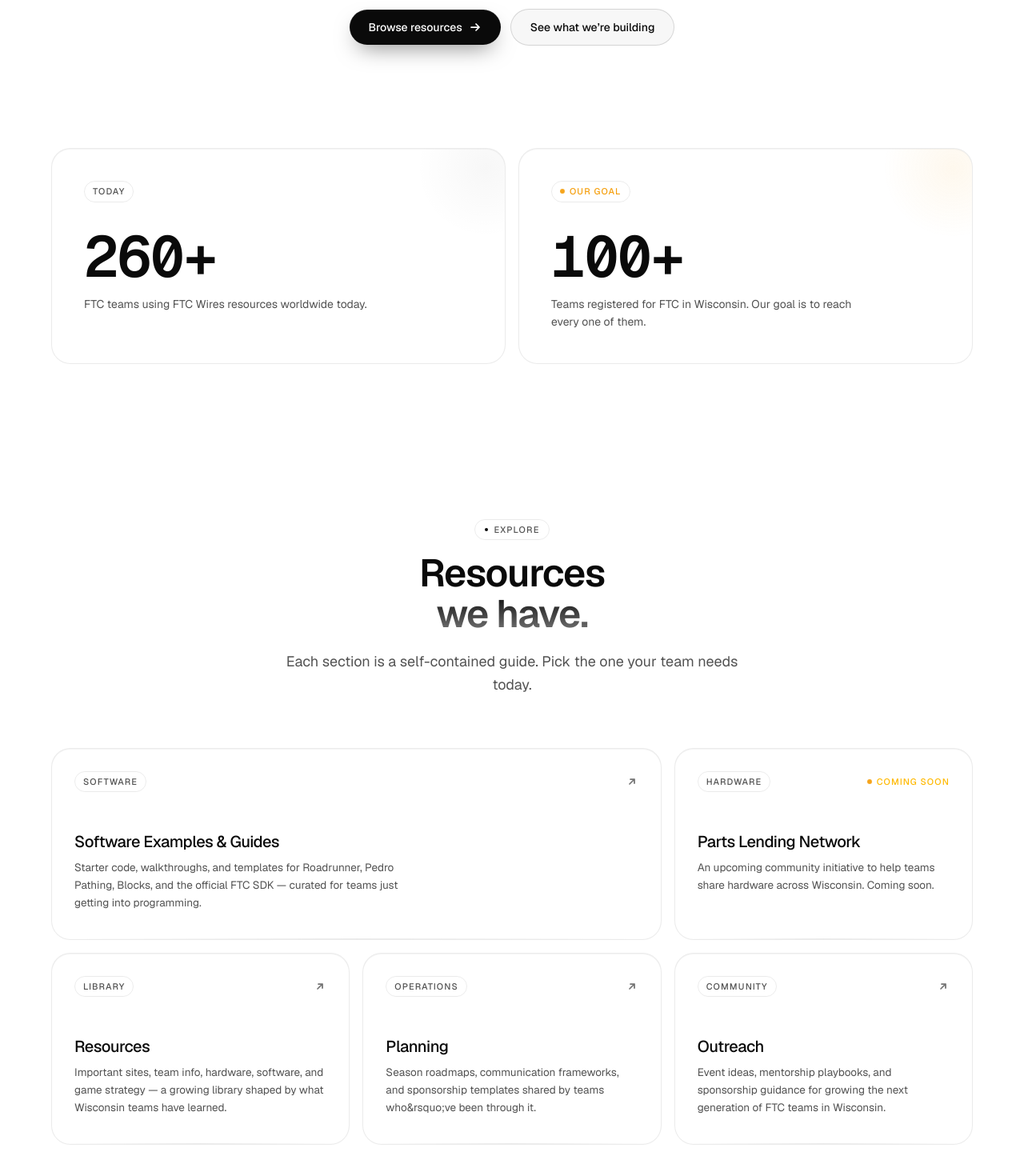
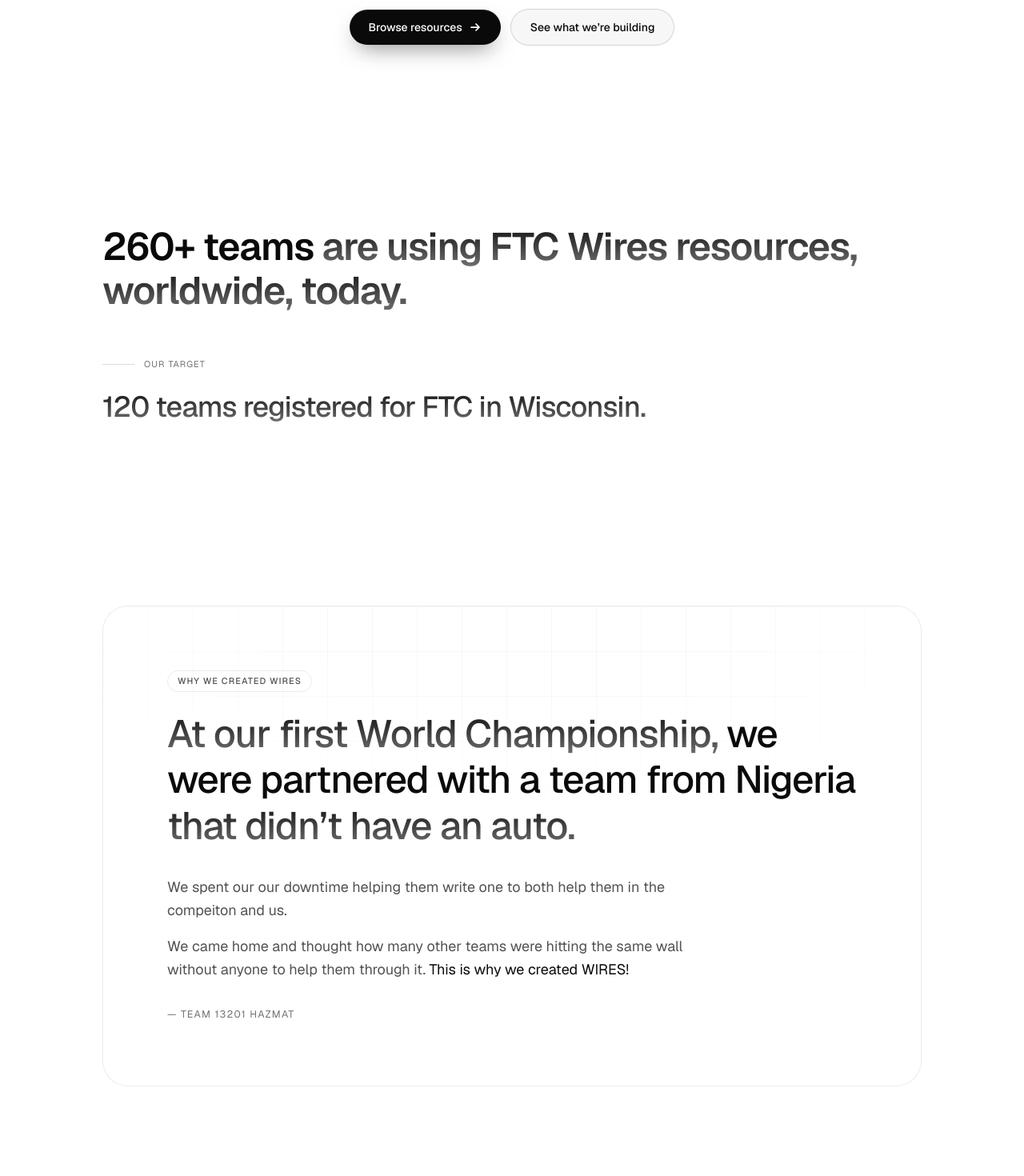
Before and after one commit to 13201Hazmat/ftcwires, a Next.js app: page / in a window 1280 px wide. Shown: the part 600-2070 px from the top of the page at 80% size. Built offline with nearby package versions, Linux system fonts and the light colour scheme.

Commit message:
Finisishing up software platform

```diff
--- a/app/_lib/ui.tsx
+++ b/app/_lib/ui.tsx
@@ -112,7 +112,7 @@
   desc,
   align = "center",
 }: {
-  eyebrow: string;
+  eyebrow?: string;
   title: React.ReactNode;
   desc?: React.ReactNode;
   align?: "center" | "left";
@@ -124,8 +124,10 @@
         isCenter ? "mx-auto max-w-3xl text-center" : "max-w-2xl"
       }
     >
-      <SectionEyebrow center={isCenter}>{eyebrow}</SectionEyebrow>
-      <h2 className="mt-4 text-4xl font-semibold leading-[1.05] tracking-tight sm:text-5xl">
+      {eyebrow ? (
+        <SectionEyebrow center={isCenter}>{eyebrow}</SectionEyebrow>
+      ) : null}
+      <h2 className={`text-4xl font-semibold leading-[1.05] tracking-tight sm:text-5xl ${eyebrow ? "mt-4" : ""}`}>
         {title}
       </h2>
       {desc ? (
--- a/app/command-based/page.tsx
+++ b/app/command-based/page.tsx
@@ -119,9 +119,8 @@
               commands want the same subsystem.
             </p>
             <p className="mt-4 text-base leading-relaxed text-muted">
-              The result: hardware lives in one place, behavior lives in
-              another, and your autonomous and teleop end up reading like
-              prose instead of nested {`if`}-statements.
+              The result: cleaner code, reusable actions, and auto
+               routines that are easier to build, test, and improve.
             </p>
           </div>
           <div className="lg:col-span-7">
@@ -602,13 +601,13 @@
     {
       tag: "Library",
       title: "NextFTC",
-      desc: "A modern command-based framework for FTC with an opinionated, batteries-included API.",
+      desc: "A framework with simplified hardware setup, controls, and easy to use commands.",
       href: "https://nextftc.dev",
     },
     {
       tag: "Library",
       title: "Ivy",
-      desc: "A simple, easy to use, and powerful command-based control flow library for FTC",
+      desc: "A simple, easy to use, and powerful command-based control flow library for FTC (No hardware abstraction, just commands)",
       href: "https://pedropathing.com/docs/ivy",
     },
     {
@@ -623,12 +622,6 @@
       desc: "The canonical conceptual reference. FTC adaptations map cleanly to these ideas.",
       href: "https://docs.wpilib.org/en/stable/docs/software/commandbased/index.html",
     },
-    {
-      tag: "Docs",
-      title: "FTC Docs",
-      desc: "Official FTC software documentation — useful baseline before adopting any library.",
-      href: "https://ftc-docs.firstinspires.org",
-    },
   ];
   return (
     <section id="references" className="px-6 py-24 lg:py-32 scroll-mt-32">
@@ -637,8 +630,7 @@
           eyebrow="Community libraries & references"
           title={
             <>
-              We didn&rsquo;t write any of these.
-              <span className="block text-fade">Support the creators who did..</span>
+              <span className="block text-fade">Check out some of the common libraries</span>
             </>
           }
           desc="These libraries exist because of the FTC community."
@@ -700,54 +692,33 @@
             className="bg-grid pointer-events-none absolute inset-0 opacity-50"
           />
           <div className="relative">
-            <SectionEyebrow>Coming next</SectionEyebrow>
+            <SectionEyebrow>Video</SectionEyebrow>
             <h2 className="mt-4 text-3xl font-semibold tracking-tight sm:text-4xl">
-              Worked examples,
-              <span className="block text-fade">contributed by teams.</span>
+              What Ivy is and How to Structure it
+              <span className="block text-fade">- a Pedro Pathing video by Davis Luxenburg.</span>
             </h2>
             <p className="mt-5 max-w-2xl text-[14.5px] leading-relaxed text-muted sm:text-base">
-              Planned additions to this page: a full reference subsystem set,
-              a starter command library, an end-to-end autonomous routine
-              walkthrough, and a teleop binding pattern guide. If your team
-              has written something worth sharing, send it in.
+              This is a 30-minute walkthrough of the Ivy library and the basics of
+              commands. Davis will go over how to structure your code the differences between different libraries and more.
             </p>
 
-            <div className="mt-10 grid grid-cols-1 gap-3 sm:grid-cols-2">
-              {[
-                "Reference subsystem",
-                "Auto Command Routines",
-                "Sequential auto walkthrough",
-                "Teleop binding",
-              ].map((it) => (
             <div
-                  key={it}
-                  className="flex items-center gap-3 rounded-2xl border p-4 text-sm text-muted"
+              className="mt-10 overflow-hidden rounded-2xl border"
               style={{
                 borderColor: "var(--border)",
-                    background:
-                      "color-mix(in oklab, var(--foreground) 2%, transparent)",
+                boxShadow:
+                  "0 20px 50px -20px rgba(0,0,0,0.45)",
               }}
             >
-                  <span
-                    className="pulse-dot inline-block h-1.5 w-1.5 rounded-full"
-                    style={{ background: "#f59e0b" }}
+              <div className="relative aspect-video w-full">
+                <iframe
+                  src="https://www.youtube.com/embed/vTk3mzjlf2k"
+                  title="How Ivy works "
+                  allow="accelerometer; autoplay; clipboard-write; encrypted-media; gyroscope; picture-in-picture; web-share"
+                  allowFullScreen
+                  className="absolute inset-0 h-full w-full"
                 />
-                  <span>{it}</span>
-                  <span className="ml-auto text-[11px] uppercase tracking-widest text-subtle">
-                    Planned
-                  </span>
               </div>
-              ))}
-            </div>
-
-            <div className="mt-10 flex flex-col items-start justify-start gap-3 sm:flex-row">
-              <PrimaryButton href="/contact">
-                Contribute an example
-                <ArrowRight className="h-4 w-4" />
-              </PrimaryButton>
-              <GhostButton href="/resources#software">
-                Back to Software resources
-              </GhostButton>
             </div>
           </div>
         </div>
--- a/app/contact/page.tsx
+++ b/app/contact/page.tsx
@@ -70,7 +70,6 @@
     <section className="px-6 pb-24">
       <div className="mx-auto max-w-6xl">
         <SectionHeader
-          eyebrow="Get in touch"
           title={
             <>
               Different ways
--- a/app/outreach/page.tsx
+++ b/app/outreach/page.tsx
@@ -520,7 +520,6 @@
     <section className="px-6 pb-32">
       <div className="mx-auto max-w-6xl">
         <SectionHeader
-          eyebrow="General tips"
           title={
             <>
               What works across
@@ -561,7 +560,6 @@
     <section className="px-6 pb-32">
       <div className="mx-auto max-w-4xl text-center">
         <SectionHeader
-          eyebrow="Share back"
           title={
             <>
               Run a great event?
--- a/app/page.tsx
+++ b/app/page.tsx
@@ -15,7 +15,7 @@
         eyebrow="A Wisconsin FTC community project"
         title={
           <>
-           Wisconsin Initiative Rising to Enable STEM
+           Wisconsin Rises to Enable STEM Growth (WI.R.E.S.)
           </>
         }
         desc={
@@ -23,9 +23,9 @@
             FTC W.I.R.E.S. is a community resource hub led by{" "}
             <span className="text-foreground">Team 13201 Hazmat</span>, with
             contributions from teams, mentors, and alumni across Wisconsin.
-            We collect and share practical guides, examples, and templates
-            for the tools FTC teams actually use — so newer teams learn
-            faster and existing teams go further.
+            We have created some guides, examples, and templates
+            for common FTC tools so a newer team can grow
+            faster and even an exisiting team can learn!.
           </>
         }
         cta={
@@ -45,7 +45,6 @@
       />
 
       <Stats />
-      <PortalGrid />
       <Mission />
       <HomeCTA />
     </>
@@ -53,200 +52,37 @@
 }
 
 /* =====================================================
- * Stats — where we are vs where we're going
+ * Stats — editorial typography, no card grid
  * ===================================================== */
 function Stats() {
   return (
-    <section className="px-6 pb-12 lg:pb-16">
-      <div className="mx-auto max-w-6xl">
-        <div className="grid grid-cols-1 gap-4 sm:grid-cols-2">
-          <StatCard
-            number="260+"
-            label="FTC teams using FTC Wires resources worldwide today."
-            tag="Today"
+    <section className="px-6 py-16 lg:py-24">
+      <div className="mx-auto max-w-5xl">
+        {/* Achievement — the bigger, primary line */}
+        <p className="text-3xl font-semibold leading-[1.15] tracking-tight text-foreground sm:text-4xl lg:text-5xl">
+          <span className="text-foreground">260+ teams</span>
+          <span className="text-fade">
+            {" "}
+            are using FTC Wires resources, worldwide, today.
+          </span>
+        </p>
+
+        {/* Hand-drawn divider — short rule, not a chip */}
+        <div className="mt-10 flex items-center gap-3 sm:mt-14">
+          <span
+            className="h-px w-10 flex-none"
+            style={{ background: "var(--border-strong)" }}
           />
-          <StatCard
-            number="100+"
-            label="Teams registered for FTC in Wisconsin. Our goal is to reach every one of them."
-            tag="Our Goal"
-            goal
-          />
+          <span className="text-[11px] uppercase tracking-widest text-subtle">
+            Our Target
+          </span>
         </div>
-      </div>
-    </section>
-  );
-}
 
-function StatCard({
-  number,
-  label,
-  tag,
-  goal = false,
-}: {
-  number: string;
-  label: string;
-  tag: string;
-  goal?: boolean;
-}) {
-  return (
-    <div
-      className="relative overflow-hidden rounded-3xl border p-8 sm:p-10"
-      style={{
-        borderColor: "var(--border)",
-        background: "var(--surface)",
-        boxShadow:
-          "0 1px 0 color-mix(in oklab, var(--foreground) 4%, transparent) inset",
-      }}
-    >
-      <div className="flex items-center justify-between">
-        <span
-          className="inline-flex items-center gap-1.5 rounded-full border px-2.5 py-1 text-[11px] font-medium uppercase tracking-widest"
-          style={{
-            borderColor: "var(--border)",
-            color: goal ? "#f59e0b" : "var(--muted)",
-          }}
-        >
-          {goal ? (
-            <span
-              className="pulse-dot inline-block h-1.5 w-1.5 rounded-full"
-              style={{ background: "#f59e0b" }}
-            />
-          ) : null}
-          {tag}
-        </span>
-      </div>
-      <div className="mt-8 flex items-baseline gap-4">
-        <div className="font-mono text-6xl font-semibold tracking-tight text-foreground sm:text-7xl">
-          {number}
-        </div>
-      </div>
-      <p className="mt-3 max-w-sm text-[14px] leading-relaxed text-muted">
-        {label}
-      </p>
-      <div
-        aria-hidden
-        className="pointer-events-none absolute -right-16 -top-16 h-44 w-44 rounded-full opacity-40"
-        style={{
-          background: goal
-            ? "radial-gradient(circle, rgba(245,158,11,0.18), transparent 70%)"
-            : "radial-gradient(circle, color-mix(in oklab, var(--foreground) 8%, transparent), transparent 70%)",
-        }}
-      />
-    </div>
-  );
-}
-
-/* =====================================================
- * Portal grid — major sections at a glance
- * ===================================================== */
-function PortalGrid() {
-  const items: {
-    href: string;
-    title: string;
-    desc: string;
-    tag: string;
-    status?: "soon";
-    span?: string;
-  }[] = [
-    {
-      href: "/software-platform",
-      title: "Software Examples & Guides",
-      desc: "Starter code, walkthroughs, and templates for Roadrunner, Pedro Pathing, Blocks, and the official FTC SDK — curated for teams just getting into programming.",
-      tag: "Software",
-      span: "lg:col-span-2",
-    },
-    {
-      href: "/parts-lending-network",
-      title: "Parts Lending Network",
-      desc: "An upcoming community initiative to help teams share hardware across Wisconsin. Coming soon.",
-      tag: "Hardware",
-      status: "soon",
-    },
-    {
-      href: "/resources",
-      title: "Resources",
-      desc: "Important sites, team info, hardware, software, and game strategy — a growing library shaped by what Wisconsin teams have learned.",
-      tag: "Library",
-    },
-    {
-      href: "/planning",
-      title: "Planning",
-      desc: "Season roadmaps, communication frameworks, and sponsorship templates shared by teams who&rsquo;ve been through it.",
-      tag: "Operations",
-    },
-    {
-      href: "/outreach",
-      title: "Outreach",
-      desc: "Event ideas, mentorship playbooks, and sponsorship guidance for growing the next generation of FTC teams in Wisconsin.",
-      tag: "Community",
-    },
-  ];
-
-  return (
-    <section className="px-6 py-24 lg:py-32">
-      <div className="mx-auto max-w-6xl">
-        <SectionHeader
-          eyebrow="Explore"
-          title={
-            <>
-              Resources
-              <span className="block text-fade">we have.</span>
-            </>
-          }
-          desc="Each section is a self-contained guide. Pick the one your team needs today."
-        />
-
-        <div className="mt-16 grid grid-cols-1 gap-4 sm:grid-cols-2 lg:grid-cols-3">
-          {items.map((it) => (
-            <Link
-              key={it.href}
-              href={it.href}
-              className={`group relative flex flex-col overflow-hidden rounded-3xl border p-7 transition-all duration-300 hover:-translate-y-1 ${
-                it.span ?? ""
-              }`}
-              style={{
-                borderColor: "var(--border)",
-                background: "var(--surface)",
-                boxShadow:
-                  "0 1px 0 color-mix(in oklab, var(--foreground) 4%, transparent) inset",
-                minHeight: 240,
-              }}
-            >
-              <div className="mb-12 flex items-center justify-between">
-                <span
-                  className="rounded-full border px-2.5 py-1 text-[11px] font-medium uppercase tracking-widest text-muted"
-                  style={{ borderColor: "var(--border)" }}
-                >
-                  {it.tag}
-                </span>
-                {it.status === "soon" ? (
-                  <span className="inline-flex items-center gap-1.5 text-[11px] font-medium uppercase tracking-widest text-amber-400">
-                    <span
-                      className="pulse-dot inline-block h-1.5 w-1.5 rounded-full"
-                      style={{ background: "#f59e0b" }}
-                    />
-                    Coming soon
-                  </span>
-                ) : (
-                  <ArrowUpRight className="h-4 w-4 text-subtle transition-all duration-300 group-hover:-translate-y-0.5 group-hover:translate-x-0.5 group-hover:text-foreground" />
-                )}
-              </div>
-              <h3 className="text-xl font-medium tracking-tight text-foreground">
-                {it.title}
-              </h3>
-              <p className="mt-2 max-w-md text-[13.5px] leading-relaxed text-muted">
-                {it.desc}
-              </p>
-              <div
-                className="pointer-events-none absolute inset-x-0 bottom-0 h-px opacity-60"
-                style={{
-                  background:
-                    "linear-gradient(to right, transparent, var(--border-strong), transparent)",
-                }}
-              />
-            </Link>
-          ))}
-        </div>
+        {/* Aspiration — smaller, secondary line */}
+        <p className="mt-5 text-2xl font-medium leading-snug tracking-tight text-foreground sm:text-3xl lg:text-4xl">
+          <span className="text-fade">120 te</span>
+          <span className="text-fade">ams registered for FTC in Wisconsin.</span>
+        </p>
       </div>
     </section>
   );
@@ -312,21 +148,36 @@
               className="inline-flex items-center gap-2 rounded-full border px-3 py-1 text-[11px] font-medium uppercase tracking-widest text-muted"
               style={{ borderColor: "var(--border)" }}
             >
-              What we do
+              Why we created WIRES
             </span>
-            <p className="mt-6 text-3xl font-medium leading-snug tracking-tight text-foreground sm:text-4xl lg:text-5xl">
-              <span className="text-fade">FTC Wires is a </span>
-              <span className="text-foreground">
-                community-driven resource platform
-              </span>
-              <span className="text-fade">
-                {" "}
-                focused on helping FTC teams{" "}
-              </span>
-              <span className="text-foreground">
-                learn, build, and grow faster
-              </span>
-              <span className="text-fade"> together.</span>
+
+            {/* The hook — the moment everything started */}
+            <p className="mt-6 text-3xl font-medium leading-[1.2] tracking-tight text-foreground sm:text-4xl lg:text-5xl">
+              <span className="text-fade">At our first World Championship,</span>{" "}
+              we were partnered with a team from{" "}
+              <span className="text-foreground">Nigeria</span>{" "}
+              <span className="text-fade">that didn&rsquo;t have an auto.</span>
+            </p>
+
+            {/* The body — what happened next, and why this site exists */}
+            <div className="mt-8 max-w-2xl space-y-4 text-base leading-relaxed text-muted sm:text-lg">
+              <p>
+                We spent our our downtime helping them write one to both help them in the compeiton and us.
+              </p>
+              <p>
+                We came home and thought how many other teams were hitting the
+                same wall without anyone to help them through it.{" "}
+                <span className="text-foreground">
+                  This is why we created WIRES!
+                </span>
+              </p>
+            </div>
+
+            {/* Attribution — small, hand-signed feel */}
+            <p
+              className="mt-8 text-[12.5px] uppercase tracking-widest text-subtle"
+            >
+              — Team 13201 Hazmat
             </p>
           </div>
         </div>
@@ -343,7 +194,6 @@
     <section className="px-6 py-24 lg:py-32">
       <div className="mx-auto max-w-4xl text-center">
         <SectionHeader
-          eyebrow="Get involved"
           title={
             <>
               Made by teams.
```
Also changed, not shown: app/android-studio/page.tsx (+35 -105 lines), app/software-platform/page.tsx (+18 -47 lines), public/step3.png. Lines whose indentation alone changed are shown as unchanged.
